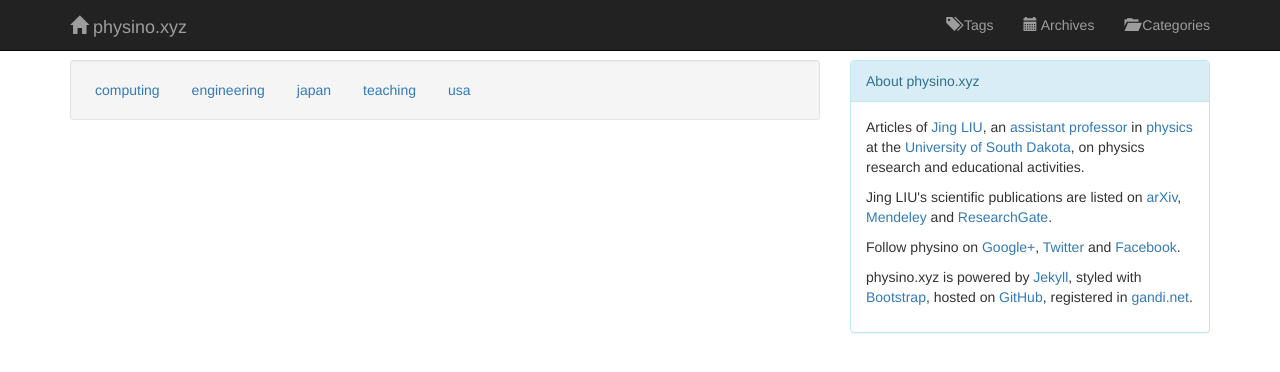
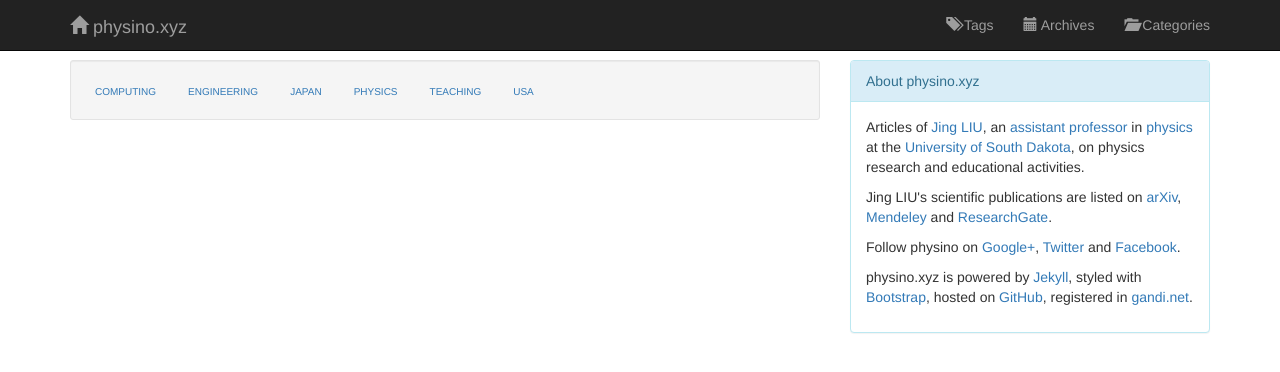
Before and after one commit to jintonic/jintonic.github.io, a Jekyll site: the page built from list.html, in a window 1280 px wide. Shown: the top 372 px of the page. Built offline with Jekyll 4.4.1, drawn with Linux system fonts in a browser that asks for light colours; nearby versions of some CDN libraries; Markdown is read by kramdown in place of the engine named in the settings.

Commit message:
added physics

```diff
--- a/list.html
+++ b/list.html
@@ -4,10 +4,11 @@
 ---
 
 <div class="well well-sm">
-  <ul class="nav nav-pills">
+  <ul class="nav nav-pills", style="font-variant: small-caps">
     <li><a href="/cs">computing</a></li>
     <li><a href="/engineering">engineering</a></li>
     <li><a href="/japan">japan</a></li>
+    <li><a href="/physics">physics</a></li>
     <li><a href="/teaching">teaching</a></li>
     <li><a href="/usa">usa</a></li>
   </ul>
```
